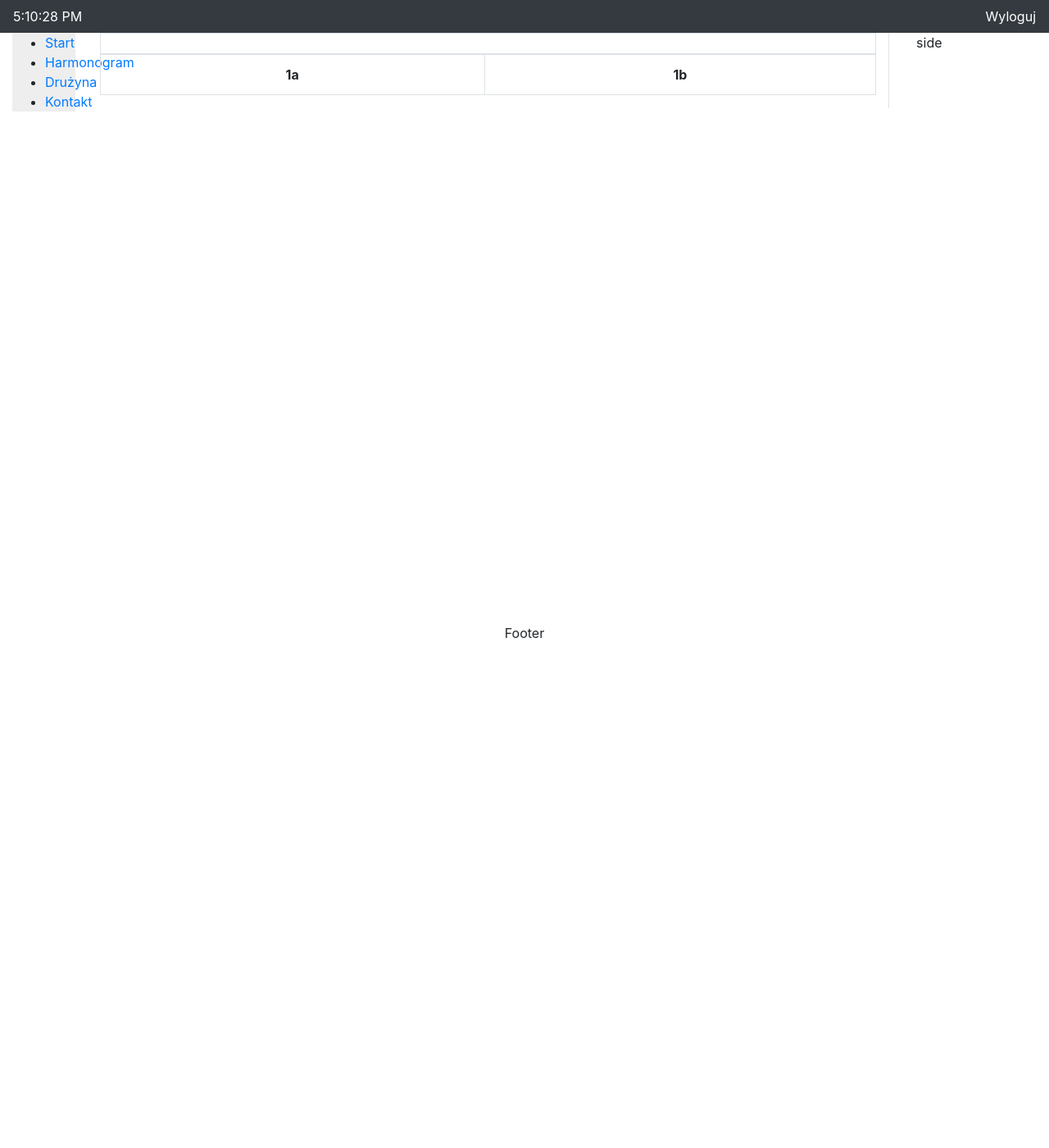
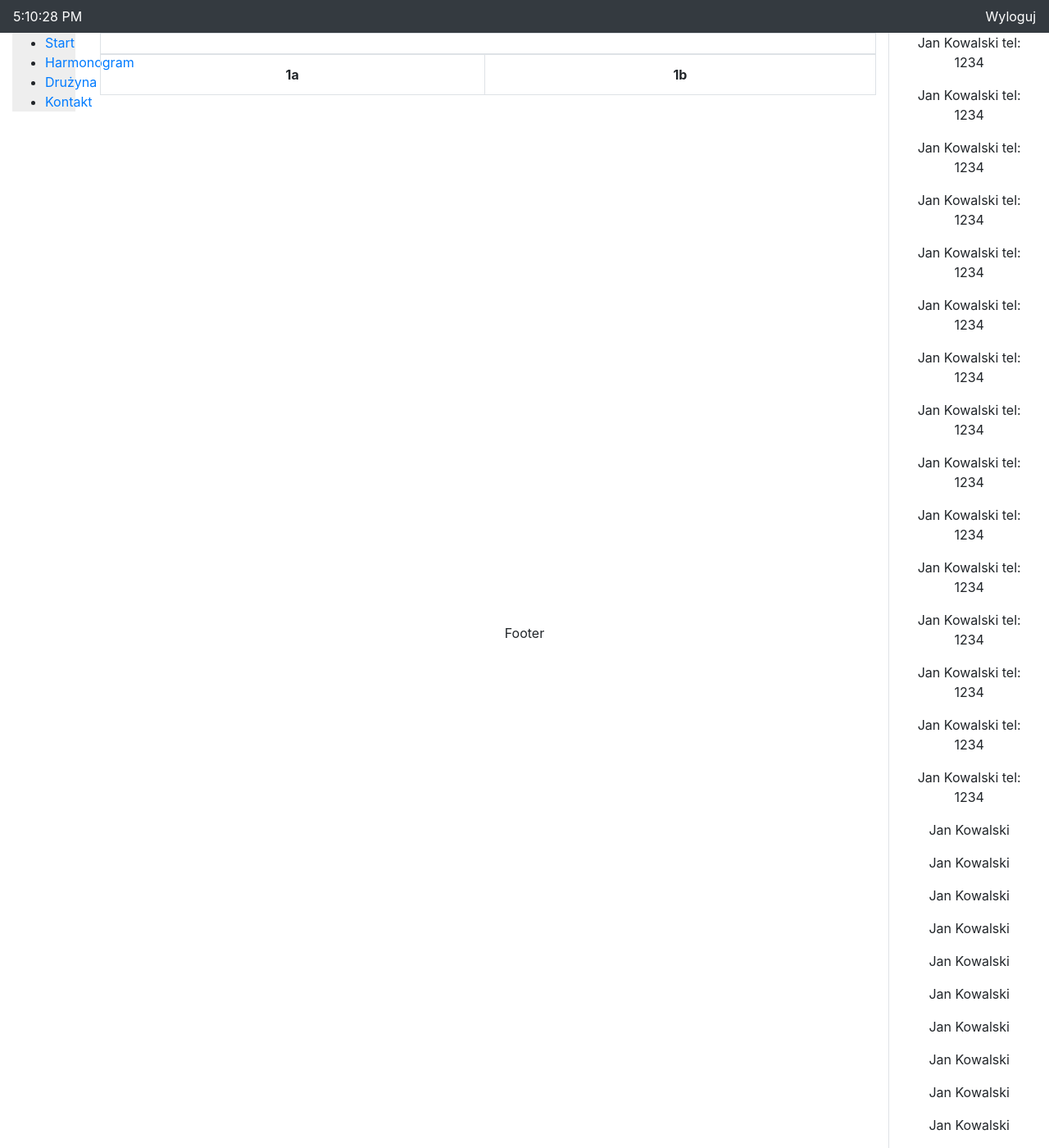
Before and after one commit to tymone/rescuer_portal, a React (Create React App) app: page /harmonogram in a window 1280 px wide. Shown: the whole page at 82% size. Before the commit the page ends 800 px from the top, so only its background shows below. Built offline with nearby package versions, Linux system fonts and the light colour scheme.

Commit message:
'change few lines'

```diff
--- a/src/App.js
+++ b/src/App.js
@@ -7,8 +7,6 @@ import Navbar from './components/Navbar';
 import Navigation from './components/Navigation';
 import Page from './components/Page';
 import Footer from './components/Footer';
-
-
 
 class App extends Component {
   render() {
--- /dev/null
+++ b/src/pages/SidebarTeam.js
@@ -0,0 +1,40 @@
+import React, { Component } from 'react';
+
+export default class SidebarTeam extends Component {
+  state = {
+    team: []
+  }
+
+  render() {
+
+    return (
+      <div>
+        <p>Jan Kowalski tel: 1234</p>
+        <p>Jan Kowalski tel: 1234</p>
+        <p>Jan Kowalski tel: 1234</p>
+        <p>Jan Kowalski tel: 1234</p>
+        <p>Jan Kowalski tel: 1234</p>
+        <p>Jan Kowalski tel: 1234</p>
+        <p>Jan Kowalski tel: 1234</p>
+        <p>Jan Kowalski tel: 1234</p>
+        <p>Jan Kowalski tel: 1234</p>
+        <p>Jan Kowalski tel: 1234</p>
+        <p>Jan Kowalski tel: 1234</p>
+        <p>Jan Kowalski tel: 1234</p>
+        <p>Jan Kowalski tel: 1234</p>
+        <p>Jan Kowalski tel: 1234</p>
+        <p>Jan Kowalski tel: 1234</p>
+        <p>Jan Kowalski</p>
+        <p>Jan Kowalski</p>
+        <p>Jan Kowalski</p>
+        <p>Jan Kowalski</p>
+        <p>Jan Kowalski</p>
+        <p>Jan Kowalski</p>
+        <p>Jan Kowalski</p>
+        <p>Jan Kowalski</p>
+        <p>Jan Kowalski</p>
+        <p>Jan Kowalski</p>
+      </div>
+    )
+  }
+}
--- a/src/pages/Team.js
+++ b/src/pages/Team.js
@@ -1,7 +1,7 @@
 import React, { Component } from 'react';
 import User from './User';
 import AddUser from './AddUser';
-import Timetable from './Timetable';
+import SidebarTeam from './SidebarTeam';
 
 export default class Team extends Component {
 
@@ -165,7 +165,8 @@ export default class Team extends Component {
           /> : <User user={this.state.team} />}
         <button className='btn btn-primary' onClick={btn ? this.handleSubmit : this.buttonChange}>Dodaj </button>
         <div className="invisible">
-          <Timetable team={this.state.team} />
+          {/* find better resolve  for this v */}
+          <SidebarTeam team={this.state.team} />
         </div>
       </div>
     )
--- a/src/pages/Timetable.js
+++ b/src/pages/Timetable.js
@@ -1,15 +1,23 @@
 import React, { Component } from 'react';
 import Table from './Table';
+import SidebarTeam from './SidebarTeam';
 
 class Timetable extends Component {
+  constructor(props) {
+    super(props)
+    this.state = {
+      team: []
+    }
+  }
   render() {
+
     return (
       <div className='row'>
         <div className="col-10">
           <Table />
         </div>
-        <div className="col-1 border-left">
-          <p>side</p>
+        <div className="col-2 border-left">
+          <SidebarTeam />
         </div>
       </div>
     )
```
